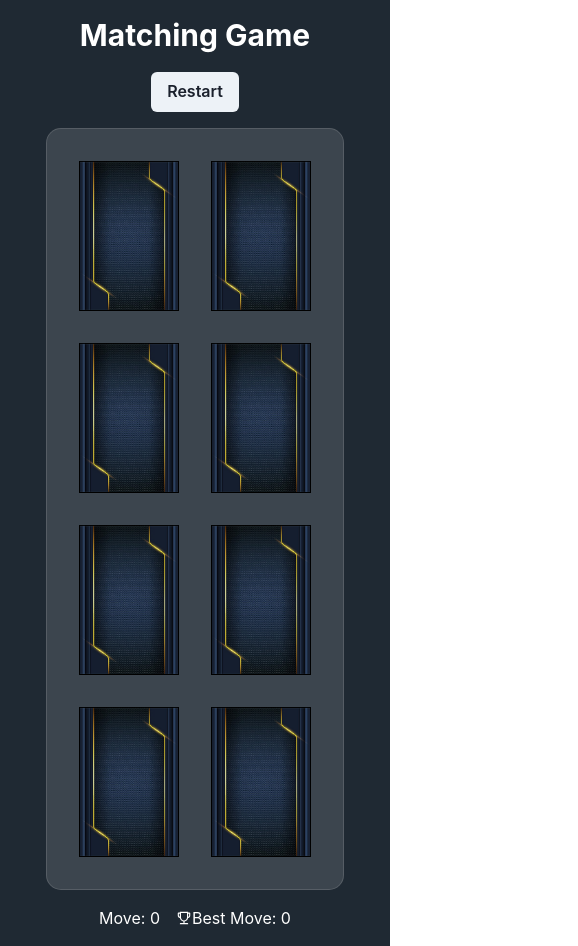
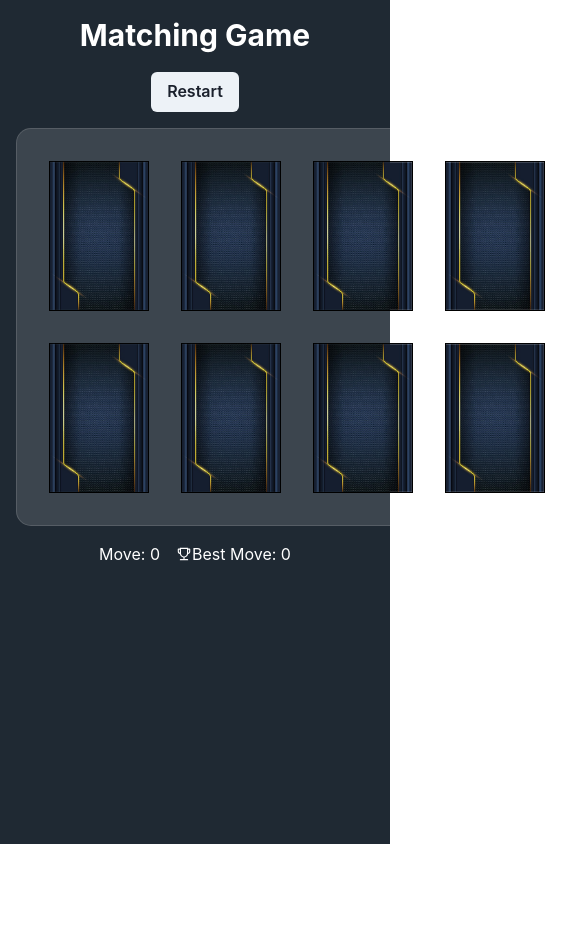
Before and after one commit to KISUPM/matching-game, a React (Create React App) app: page / in a window 390 px wide. Shown: the whole page, 578 px wide, since content can reach past the window. After the commit the page ends 844 px from the top, so only its background shows below. Built offline with nearby package versions, Linux system fonts and the light colour scheme.

Commit message:
Revert "add for mobile style"
This reverts commit 036347e89e8b8c739ab84496e77c495119334741.

```diff
--- a/src/App.tsx
+++ b/src/App.tsx
@@ -116,7 +116,7 @@ function App() {
         </Button>
       </Center>
       <Grid
-        templateColumns={{ base: "repeat(2,1fr)", md: "repeat(4,1fr)" }}
+        templateColumns={"repeat(4,1fr)"}
         gap="2rem"
         w="fit-content"
         m="auto"
```
